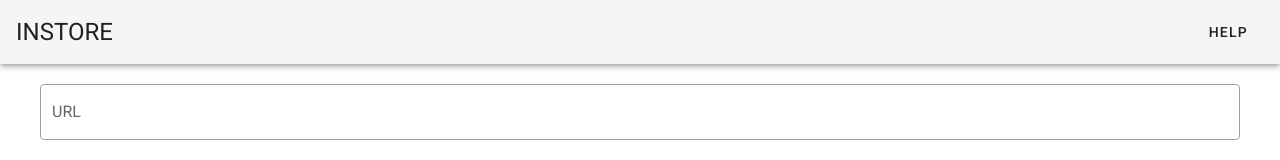
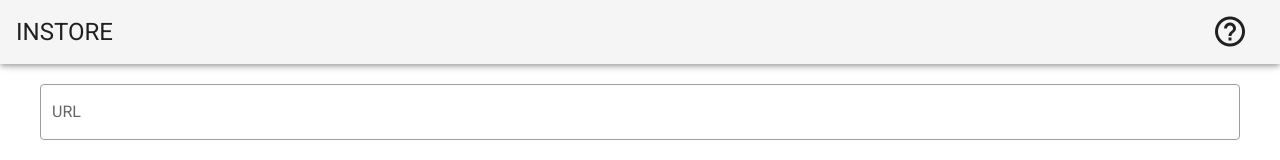
Before and after one commit to voiciphil/instore, a Vue app in the folder frontend/: page / in a window 1280 px wide. Shown: the top 160 px of the page. Built offline with nearby package versions, Linux system fonts and the light colour scheme.

Commit message:
Modify text button to icon

```diff
--- a/frontend/src/App.vue
+++ b/frontend/src/App.vue
@@ -10,7 +10,7 @@
           v-on:click="move"
           text
         >
-          {{ help ? 'home' : 'help' }}
+          <v-icon large>{{ help ? 'mdi-home-circle-outline' : 'mdi-help-circle-outline' }}</v-icon>
         </v-btn>
       </v-toolbar-items>
     </v-app-bar>
```
